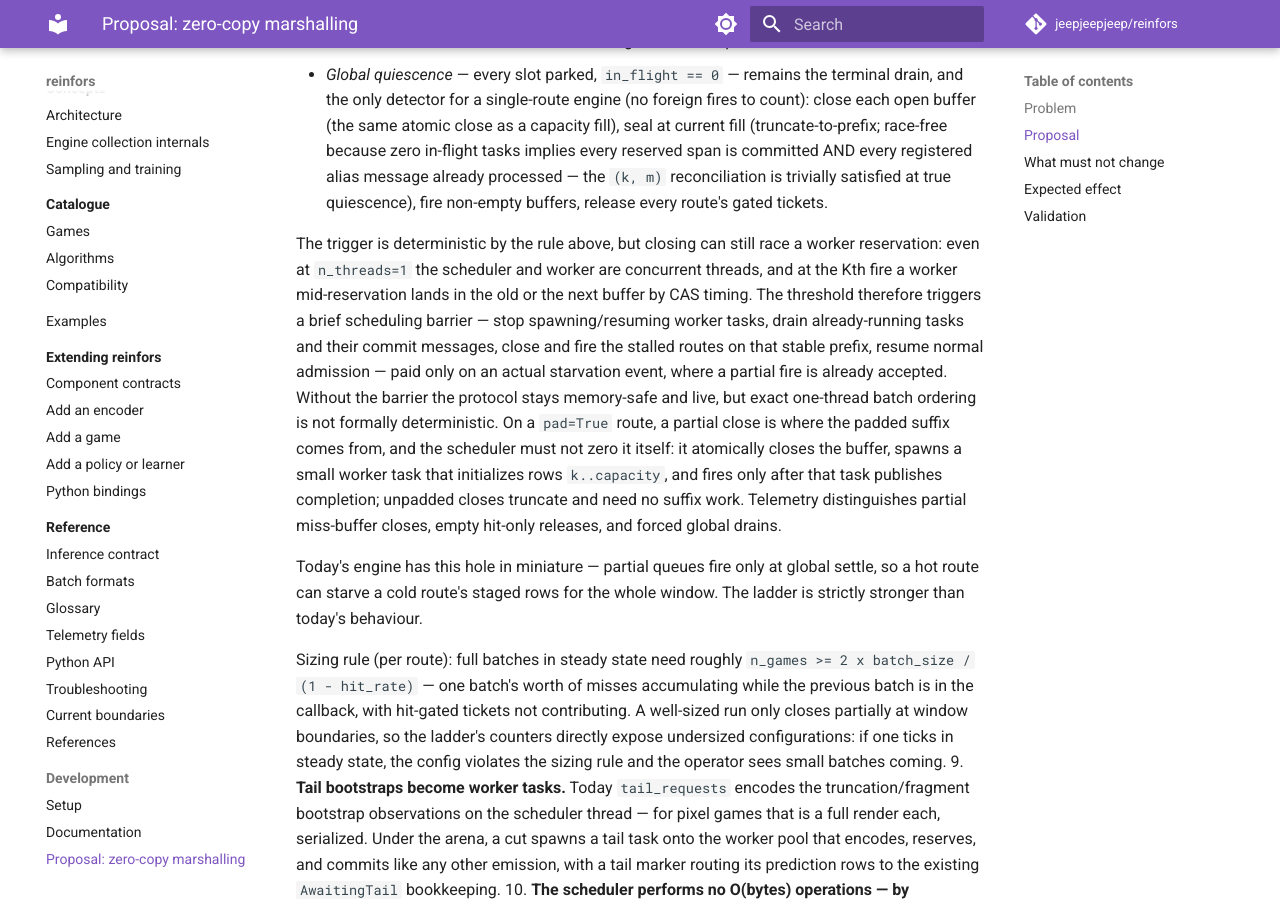
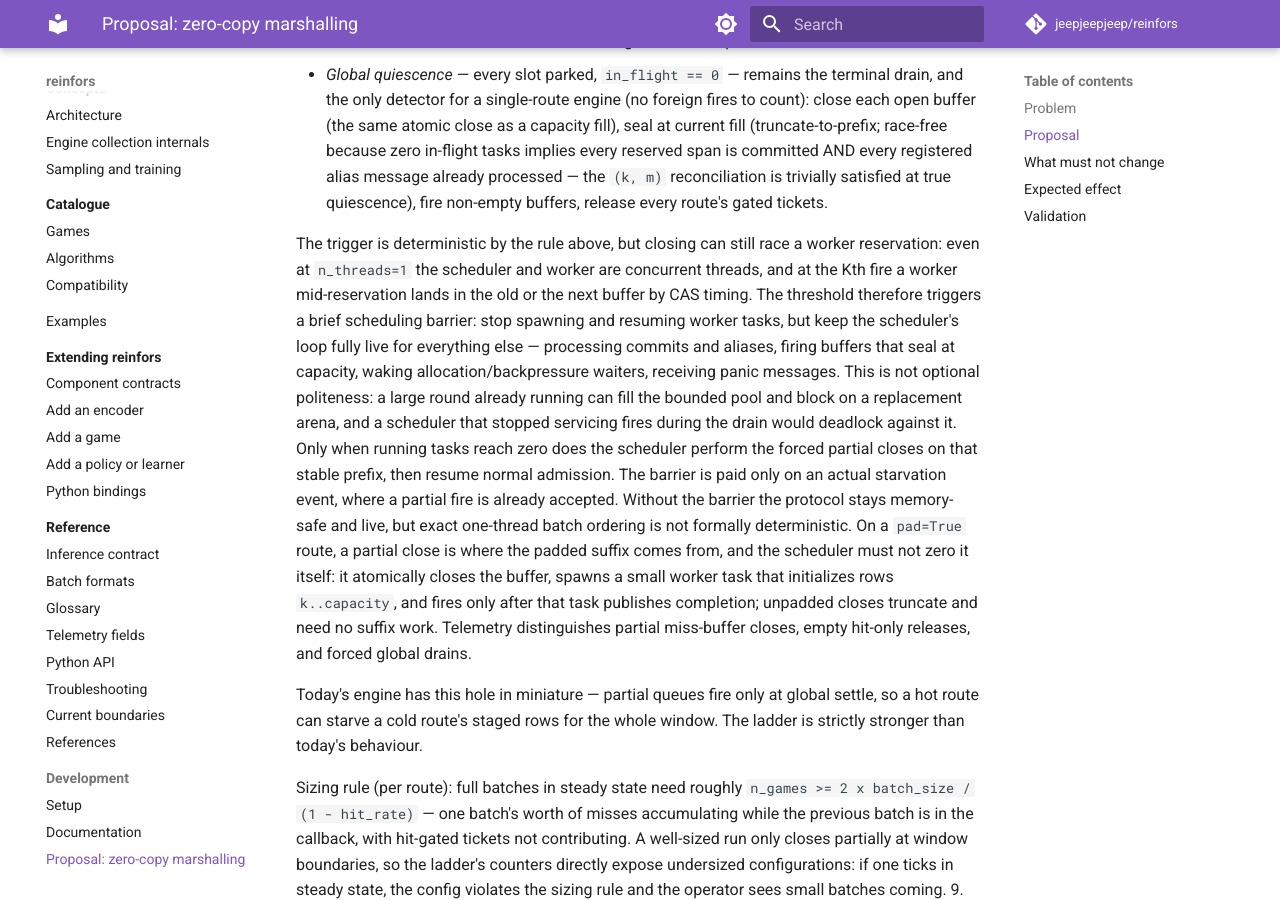
Before and after one commit to jeepjeepjeep/reinfors, an MkDocs documentation site: the page built from docs/development/scheduler-zero-copy.md, in a window 1280 px wide and 900 px high, scrolled down 8246 px. Built offline with MkDocs 1.6.1 and Material for MkDocs 9.7.7, drawn with Linux system fonts in a browser that asks for light colours; comment, search, counter and statistics services are not loaded; some of the changed text lies outside the part shown.

Commit message:
proposal: barrier stays live for fires and backpressure during drain

```diff
--- a/docs/development/scheduler-zero-copy.md
+++ b/docs/development/scheduler-zero-copy.md
@@ -416,11 +416,17 @@ scheduler: GIL + infer(batch)            scheduler: count reservations; when the
    race a worker reservation: even at `n_threads=1` the scheduler and worker
    are concurrent threads, and at the Kth fire a worker mid-reservation lands
    in the old or the next buffer by CAS timing. The threshold therefore
-   triggers a brief scheduling barrier — stop spawning/resuming worker
-   tasks, drain already-running tasks and their commit messages, close and
-   fire the stalled routes on that stable prefix, resume normal admission —
-   paid only on an actual starvation event, where a partial fire is already
-   accepted. Without the barrier the protocol stays memory-safe and live,
+   triggers a brief scheduling barrier: stop spawning and resuming worker
+   tasks, but keep the scheduler's loop fully live for everything else —
+   processing commits and aliases, firing buffers that seal at capacity,
+   waking allocation/backpressure waiters, receiving panic messages. This is
+   not optional politeness: a large round already running can fill the
+   bounded pool and block on a replacement arena, and a scheduler that
+   stopped servicing fires during the drain would deadlock against it. Only
+   when running tasks reach zero does the scheduler perform the forced
+   partial closes on that stable prefix, then resume normal admission. The
+   barrier is paid only on an actual starvation event, where a partial fire
+   is already accepted. Without the barrier the protocol stays memory-safe and live,
    but exact one-thread batch ordering is not formally deterministic. On a
    `pad=True` route, a partial close is where the padded suffix comes from,
    and the scheduler must not zero it itself: it atomically closes the
@@ -534,6 +540,9 @@ engine:
   commit counts (never the arena cursor), and the Kth-fire close drains
   running tasks and their commit messages before closing; fixed-seed
   `n_threads=1` runs stay byte-identical with induced stalls.
+- Stall-barrier liveness: a barrier triggered while a running round is blocked
+  on pool backpressure still services capacity fires and wakes the waiter; the
+  drain terminates and no configuration deadlocks.
 - High-hit partial-buffer starvation: configs below the sizing rule make
   progress through the ladder and increment its counters.
 - Cache-maintenance microbenchmark: insert/evict/promotion measured at target
```
